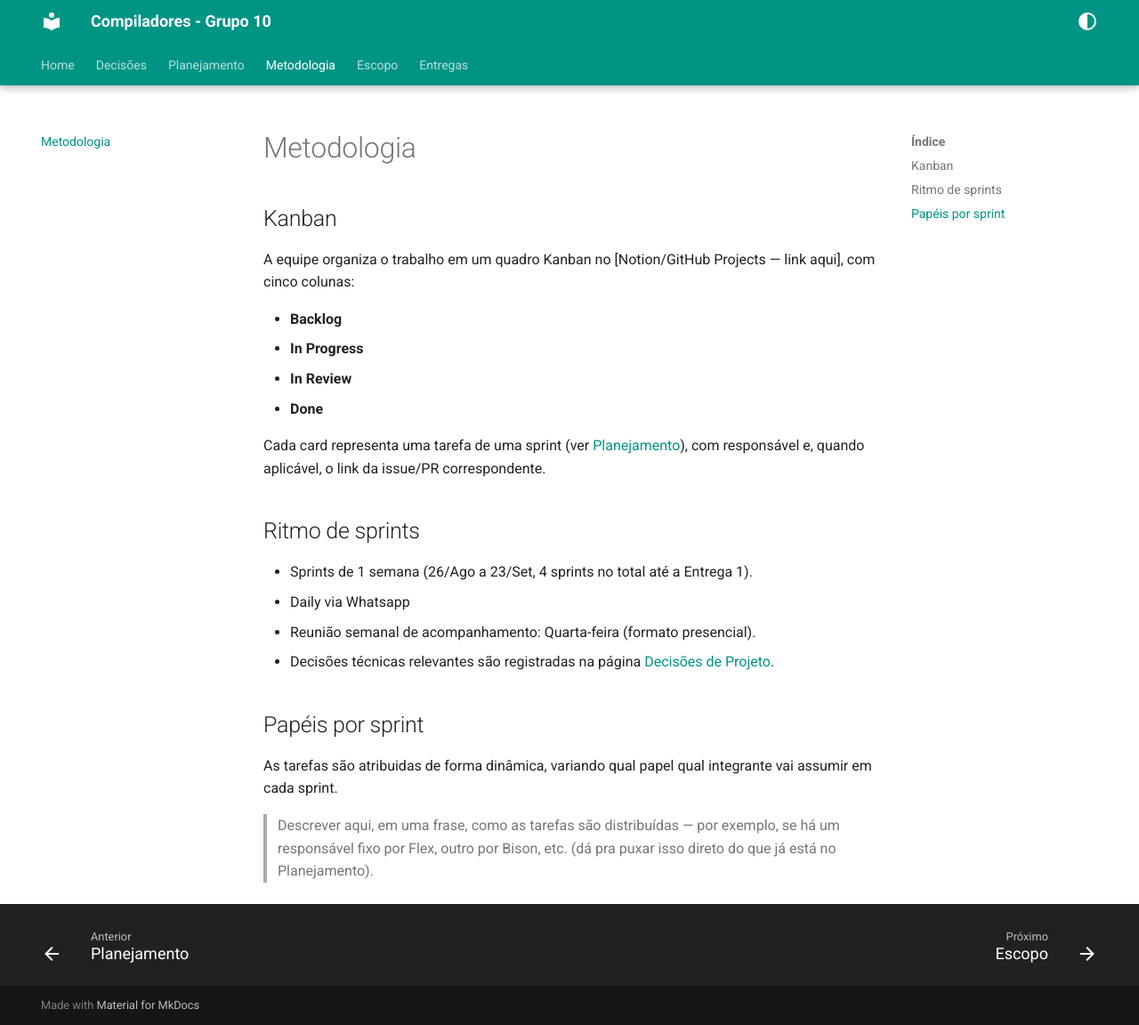
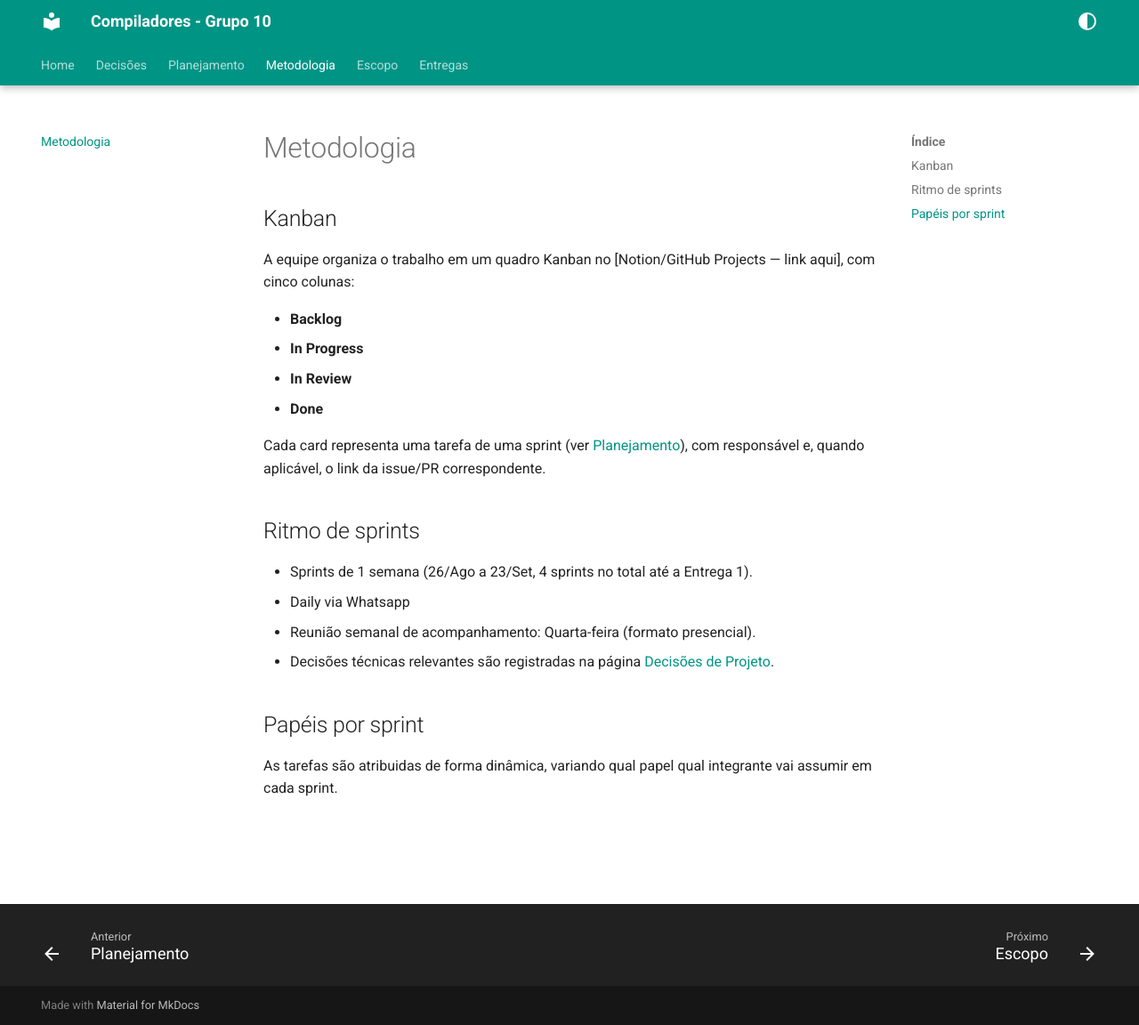
Before and after one commit to LeticiaMonteiroo/Compiladores-Grupo10, an MkDocs documentation site: the page built from docs/metodologia.md, in a window 1280 px wide and 1152 px high. Shown: the whole window at 89% size. Built offline with MkDocs 1.6.1 and Material for MkDocs 9.7.7, drawn with Linux system fonts in a browser that asks for light colours.

Commit message:
docs: correção

```diff
--- a/docs/metodologia.md
+++ b/docs/metodologia.md
@@ -23,6 +23,3 @@ com responsável e, quando aplicável, o link da issue/PR correspondente.
 
 ## Papéis por sprint
 As tarefas são atribuidas de forma dinâmica, variando qual papel qual integrante vai assumir em cada sprint.
-> Descrever aqui, em uma frase, como as tarefas são distribuídas — por
-> exemplo, se há um responsável fixo por Flex, outro por Bison, etc. (dá pra
-> puxar isso direto do que já está no Planejamento).
```
